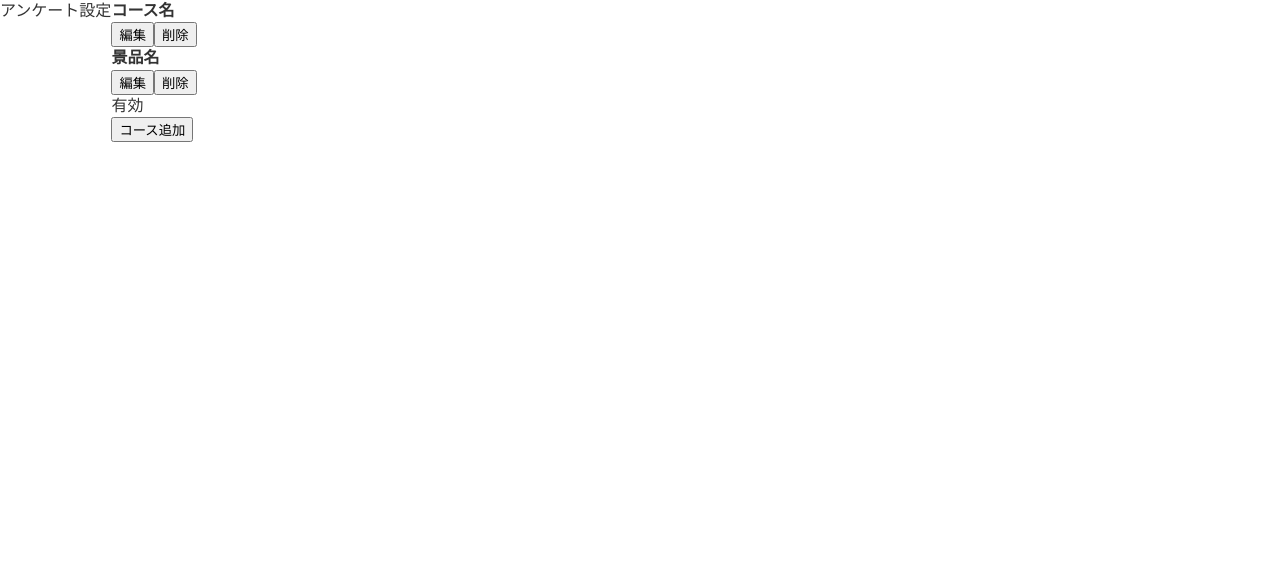
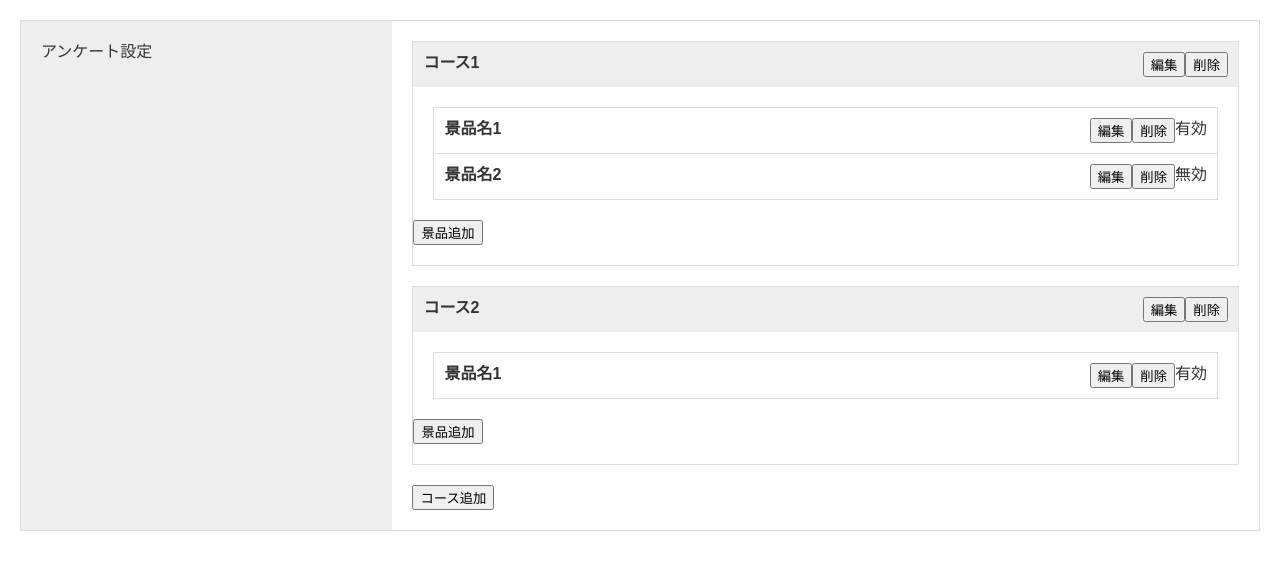
Before and after one commit to kikuchi-makoto/practice, a Vue app in the folder vue-sample-component/: page /#/ in a window 1280 px wide. Shown: the top 570 px of the page. Built offline with nearby package versions, Linux system fonts and the light colour scheme.

Commit message:
add style questionnaire

```diff
--- a/vue-sample-component/src/pages/Questionnaire.vue
+++ b/vue-sample-component/src/pages/Questionnaire.vue
@@ -1,28 +1,101 @@
 <style lang="scss" scoped>
-  .block {
+  .l-contents-01 {
+    margin: 20px;
+    border: 1px solid #ddd;
     display: flex;
+    .m-label-01 {
+      width: 30%;
+      background-color: #eee;
+      padding: 20px;
+      box-sizing: border-box;
+    }
+    .m-box-01 {
+      width: 70%;
+      padding: 20px;
+      box-sizing: border-box;
+    }
+    .m-list-01 {
+      &-item {
+        margin-bottom: 20px;
+        padding-bottom: 20px;
+        border: 1px solid #ddd;
+      }
+      &-box {
+        display: flex;
+        padding: 10px;
+        background-color: #eee;
+        justify-content: space-between;
+      }
+    }
+    .m-list-02 {
+      border: 1px solid #ddd;
+      border-bottom: none;
+      margin: 20px;
+      &-item {
+        padding: 10px;
+        border-bottom: 1px solid #ddd;
+      }
+      &-box {
+        display: flex;
+      }
+      &-title {
+        margin-right: auto;
+      }
+    }
   }
 </style>
 
 <template>
-  <div class="block">
-    <div>
+  <div class="l-contents-01">
+    <div class="m-label-01">
       アンケート設定
     </div>
-    <div>
-      <ul>
-        <li>
-          <div>
-            <h2>コース名</h2>
+    <div class="m-box-01">
+      <ul class="m-list-01">
+        <li class="m-list-01-item">
+          <div class="m-list-01-box">
+            <h2>コース1</h2>
             <div>
               <button type="button">編集</button>
               <button type="button">削除</button>
             </div>
           </div>
-          <ul>
-            <li>
-              <div>
-                <h3>景品名</h3>
+          <ul class="m-list-02">
+            <li class="m-list-02-item">
+              <div class="m-list-02-box">
+                <h3 class="m-list-02-title">景品名1</h3>
+                <div>
+                  <button type="button">編集</button>
+                  <button type="button">削除</button>
+                </div>
+                <p>有効</p>
+              </div>
+            </li>
+            <li class="m-list-02-item">
+              <div class="m-list-02-box">
+                <h3 class="m-list-02-title">景品名2</h3>
+                <div>
+                  <button type="button">編集</button>
+                  <button type="button">削除</button>
+                </div>
+                <p>無効</p>
+              </div>
+            </li>
+          </ul>
+          <button type="button">景品追加</button>
+        </li>
+        <li class="m-list-01-item">
+          <div class="m-list-01-box">
+            <h2>コース2</h2>
+            <div>
+              <button type="button">編集</button>
+              <button type="button">削除</button>
+            </div>
+          </div>
+          <ul class="m-list-02">
+            <li class="m-list-02-item">
+              <div class="m-list-02-box">
+                <h3 class="m-list-02-title">景品名1</h3>
                 <div>
                   <button type="button">編集</button>
                   <button type="button">削除</button>
@@ -31,6 +104,7 @@
               </div>
             </li>
           </ul>
+          <button type="button">景品追加</button>
         </li>
       </ul>
       <button type="button">コース追加</button>
```
